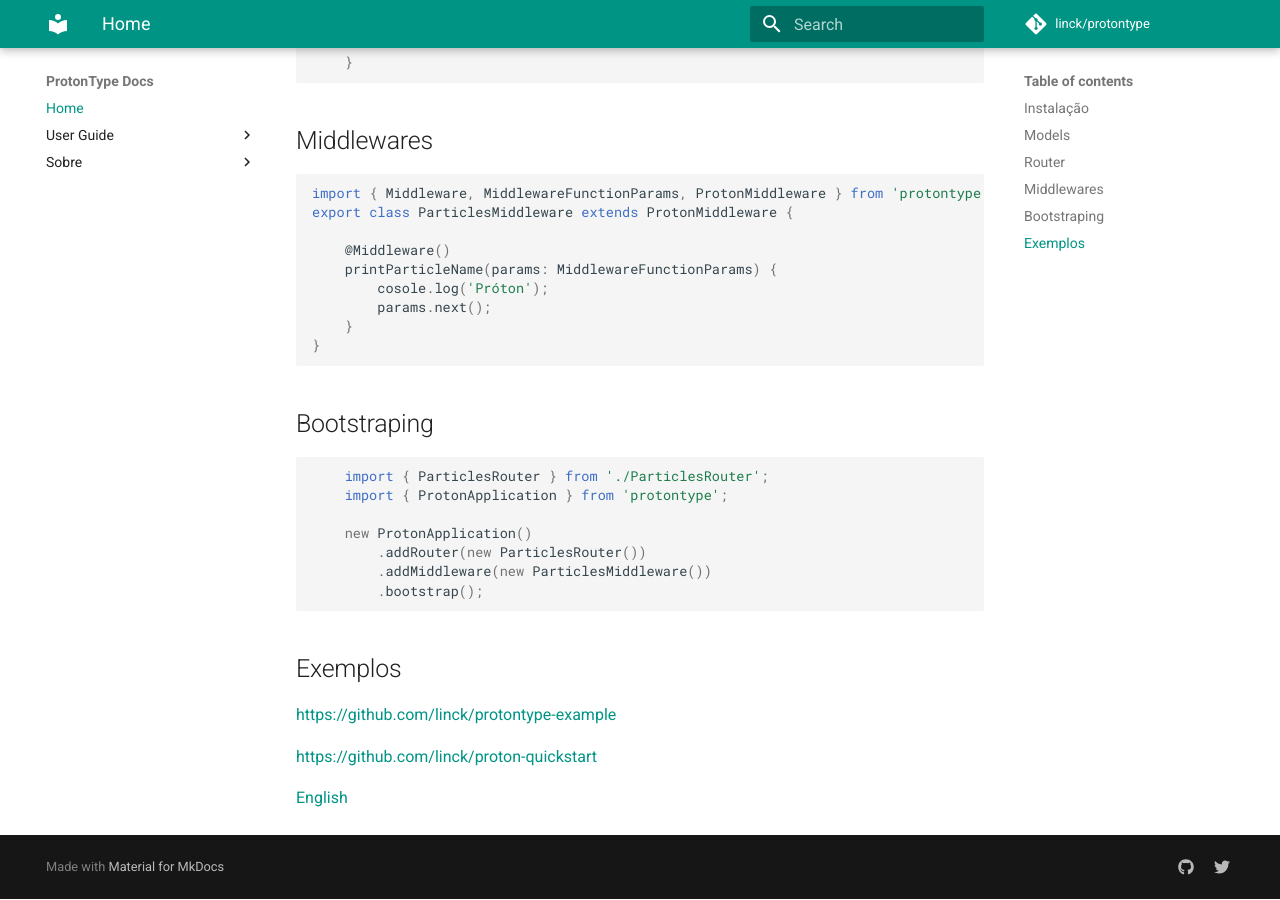
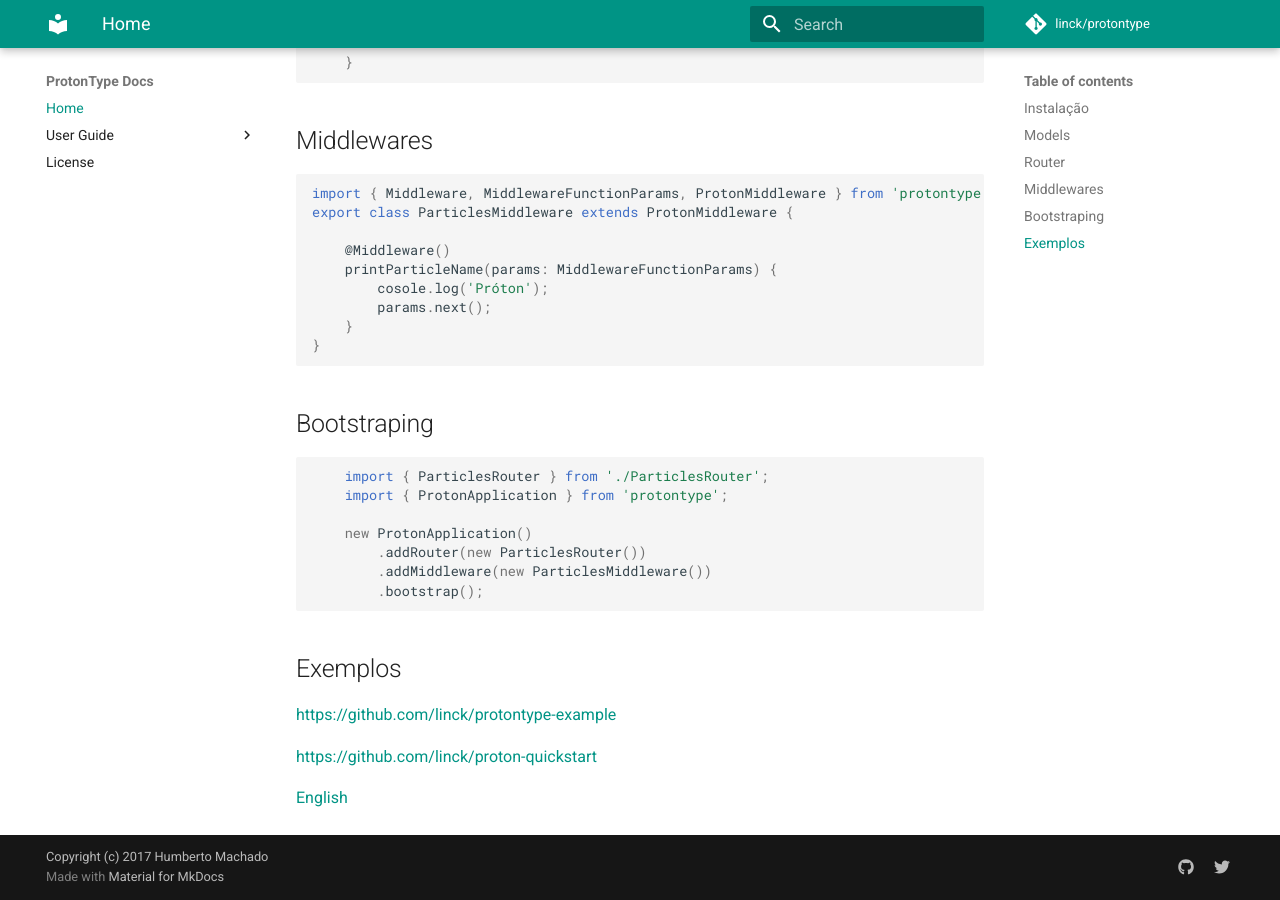
Before and after one commit to protontype/protontype.github.io, an MkDocs documentation site: the page built from docs/index.md, in a window 1280 px wide and 900 px high, scrolled down 1503 px. Built offline with MkDocs 1.6.1 and Material for MkDocs 9.7.7, drawn with Linux system fonts in a browser that asks for light colours; comment, search, counter and statistics services are not loaded; old or Windows-style settings are respelled for this version of MkDocs; some of the changed lines change nothing that is shown.

Commit message:
Moving licence page to root and copyright

```diff
--- a/mkdocs.yml
+++ b/mkdocs.yml
@@ -1,6 +1,7 @@
 site_name: ProtonType Docs
 site_description: 'Framework typescript para desenvolvimentos de APIs REST'
 site_author: 'Humberto Machado'
+copyright: 'Copyright (c) 2017 Humberto Machado'
 theme: 'material'
 markdown_extensions:
   - codehilite
@@ -16,8 +17,7 @@ pages:
     - 'Models': 'models.md'
     - 'Configurações': 'config.md'
     - 'Iniciando Aplicação': 'bootstrap.md'
-- Sobre:
-    - 'License': 'license.md'
+- License: 'license.md'
 
 extra:
   palette:
```
